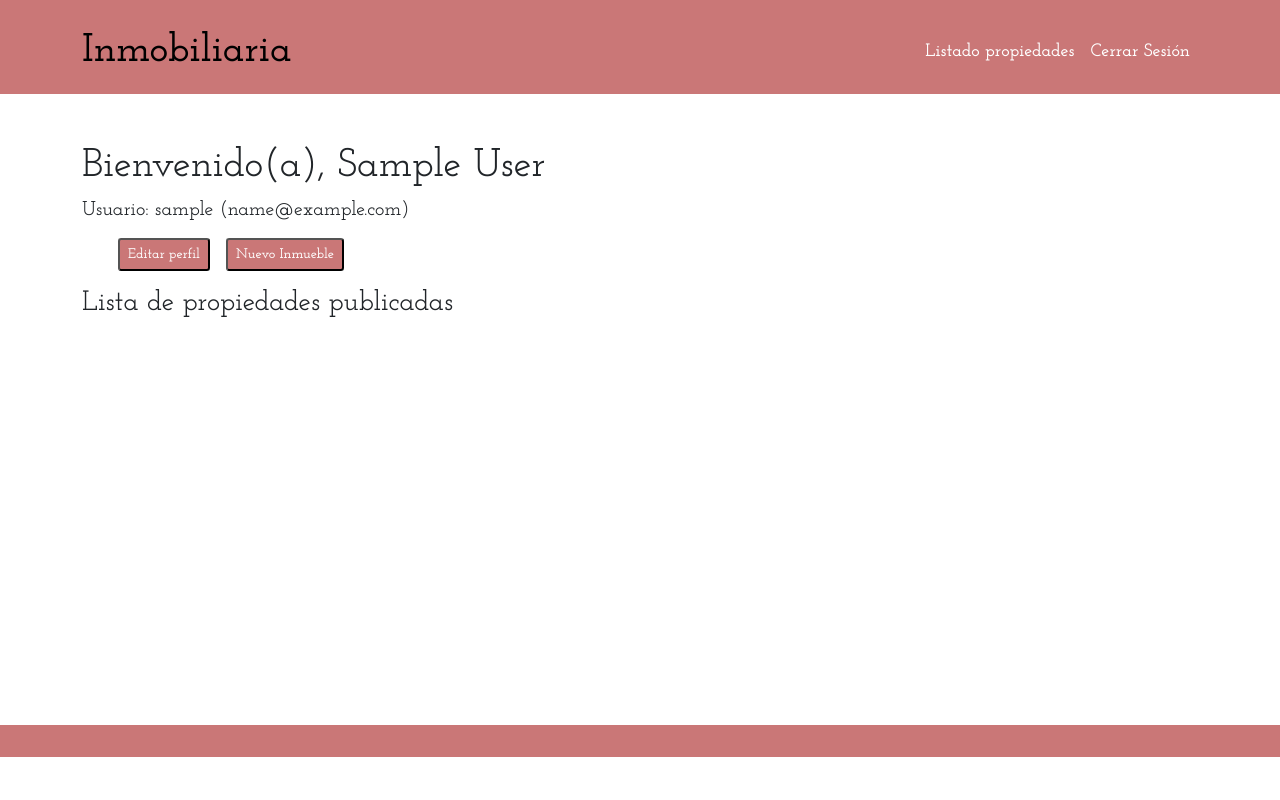
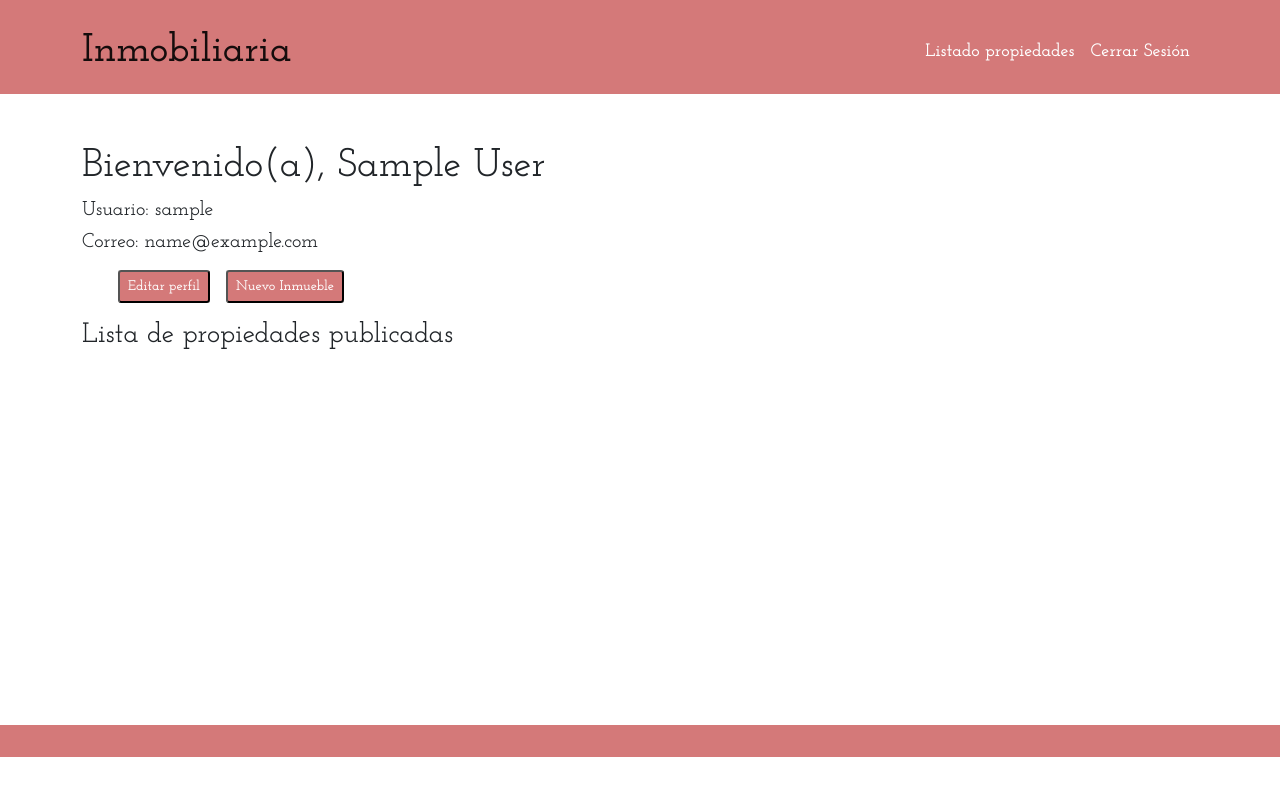
Before and after one commit to barbvilla/Inmobiliaria, a Django app: page /dashboard/ in a window 1280 px wide. Run offline with Django 4.2, Linux system fonts and the light colour scheme; the visitor is signed in with stand-in values (Sample User, id 1); data comes from the database, SQL or seed files in the repository; some libraries are stand-ins or nearby versions.

Commit message:
personalización links botones

```diff
--- a/mysite/m7_python/static/style.css
+++ b/mysite/m7_python/static/style.css
@@ -3,12 +3,23 @@ body,*{
     font-weight: 600;
 }
 
+a:link, a:visited {
+    text-align: center;
+    text-decoration: none;
+}
+
+a:hover, a:active {
+    color: #000000;
+}
+
+.navbar a:hover {
+    background-color: rgb(218, 147, 158, 0.587) ;
+    border-radius: 25px;
+    color: #000000 !important;
+}
+
 .container-fluid {
     padding: 0
-}
-
-a {
-    color:#000000 !important;
 }
 
 .fondo-carrusel {
@@ -26,7 +37,7 @@ a {
 
 .color-boton{
     color: white !important;
-    background-color: rgba(182, 66, 66, 0.717);
+    background-color: rgb(212, 121, 121);
 }
 
 .color-link{
@@ -35,7 +46,7 @@ a {
 }
 
 .navbar{
-    background-color: rgba(182, 66, 66, 0.717) !important;
+    background-color: rgba(212, 121, 121) !important;
 
 }
 .nav-link{
@@ -44,7 +55,7 @@ a {
 }
 
 .color-footer{
-    background-color: rgba(182, 66, 66, 0.717) !important;
+    background-color: rgba(212, 121, 121) !important;
     color:white !important;
 }
 
@@ -54,9 +65,28 @@ a {
     width: 100%;
     height: 25px;
     margin-bottom: 50px;
-
 }
 
 .actualizar{
     margin-bottom: 110px;
 }
+
+.fa-facebook-square:hover {
+    border-style: inherit;
+    color: rgba(0 ,0, 255, 0.679) !important;
+}
+
+.fa-instagram-square:hover{
+    border-style: inherit;
+    color: rgba(156, 38, 210, 0.773) !important;
+}
+
+.fa-twitter-square:hover{
+    border-style: inherit;
+    color:rgba(0, 255, 255, 0.85) !important;
+}
+
+.fa-whatsapp-square:hover{
+    border-style: inherit;
+    color: rgb(47, 255, 47) !important;
+}
--- a/mysite/m7_python/templates/dashboard.html
+++ b/mysite/m7_python/templates/dashboard.html
@@ -22,7 +22,8 @@
     </nav>
     <div class="container actualizar my-5">
         <h1> Bienvenido(a), {{user.first_name}} {{user.last_name}} </h1>
-        <h5> Usuario: {{user.username}} ({{user.email}})</h5>
+        <h5><i class="fa-solid fa-user"></i> Usuario: {{user.username}} </h5>
+        <h5><i class="fa-solid fa-envelope"></i> Correo: {{user.email}} </h5>
         <div class="container justify-content d-flex m-3">
             <button class="color-boton btn-sm mx-2">
                 <a class="color-link" href="{% url 'update_profile' %}"> Editar perfil </a>
@@ -31,7 +32,7 @@
                 <a class="color-link" href="{% url 'new_inmueble_url' %}"> Nuevo Inmueble</a>
             </button>
         </div>
-        <h3>Lista de propiedades publicadas</h3>
+        <h3><i class="fa-solid fa-tree-city"></i> Lista de propiedades publicadas </h3>
         {% for product in inmuebles %}
             <div class="container">
                 <div class="container my-3">
--- a/mysite/m7_python/templates/footer.html
+++ b/mysite/m7_python/templates/footer.html
@@ -1,10 +1,10 @@
 <div class="container-fluid footer">
     <div class="color-footer">
         <div class="text-end mx-5 py-3 fs-1">
-            <a href="#" target="_blank" style=""><i class="fab fa-facebook-f"></i></a>
-            <a href="#" target="_blank" style=""><i class="fab fa-instagram"></i></a>
-            <a href="#" target="_blank" style=""><i class="fab fa-twitter"></i></a>
-            <a href="#" style=""><i class="fab fa-whatsapp"></i></a>
+            <a href="#" target="_blank" style="color: white"><i class="fa-brands fa-facebook-square"></i></a>
+            <a href="#" target="_blank" style="color: white"><i class="fa-brands fa-instagram-square"></i></a>
+            <a href="#" target="_blank" style="color: white"><i class="fa-brands fa-twitter-square"></i></a>
+            <a href="#" target="_blank" style="color: white"><i class="fa-brands fa-whatsapp-square"></i></a>
         </div>
     </div>
 </div>
--- a/mysite/m7_python/templates/user_not_logged_view.html
+++ b/mysite/m7_python/templates/user_not_logged_view.html
@@ -28,21 +28,21 @@
         </div>
         <div class="carousel-inner">
         <div class="carousel-item py-2 active">
-            <img src="{% static 'casa.jpg' %}" class="d-block w-100" alt="...">
+            <img src="{% static 'casa.jpg' %}" class="d-block w-100 rounded-3" alt="...">
             <div class="fondo-carrusel carousel-caption d-none d-md-block">
                 <h3>First slide label</h3>
                 <p>Some representative placeholder content for the first slide.</p>
             </div>
         </div>
         <div class="carousel-item py-2">
-            <img src="{% static 'departamento.jpg' %}" class="d-block w-100" alt="...">
+            <img src="{% static 'departamento.jpg' %}" class="d-block w-100 rounded-3" alt="...">
             <div class="fondo-carrusel carousel-caption d-none d-md-block">
                 <h3>Second slide label</h3>
                 <p>Some representative placeholder content for the second slide.</p>
             </div>
         </div>
         <div class="carousel-item py-2">
-            <img src="{% static 'parcela.jpg' %}" class="d-block w-100" alt="...">
+            <img src="{% static 'parcela.jpg' %}" class="d-block w-100 rounded-3" alt="...">
             <div class="fondo-carrusel carousel-caption d-none d-md-block">
                 <h3>Third slide label</h3>
                 <p>Some representative placeholder content for the third slide.</p>
```
Also changed, not shown: mysite/m7_python/templates/user_login_view.html (+8 -3 lines).
